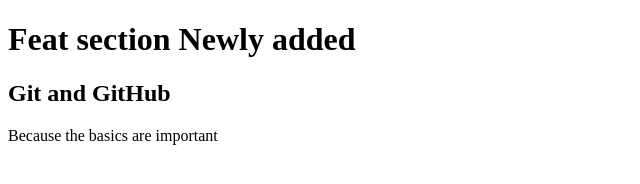
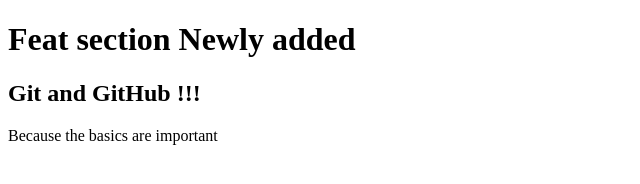
Before and after one commit to Yashwant1997/github-practice, a plain HTML site: page index.html in a window 1280 px wide. Shown: the full height of the page, 0-640 px from the left. Drawn offline with Linux system fonts and the light colour scheme.

Commit message:
new changes

```diff
--- a/index.html
+++ b/index.html
@@ -8,7 +8,7 @@
 <body>
     <h1>Feat section Newly added </h1>
     <section>
-        <h1>Git and GitHub </h1>
+        <h1>Git and GitHub !!! </h1>
          <p>Because the basics are important</p>
 
     </section>
```
